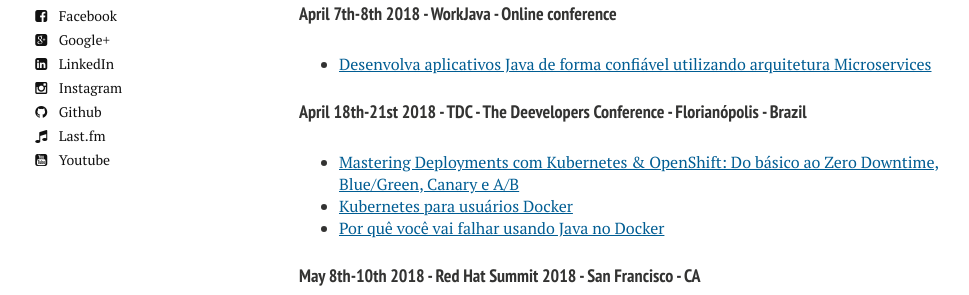
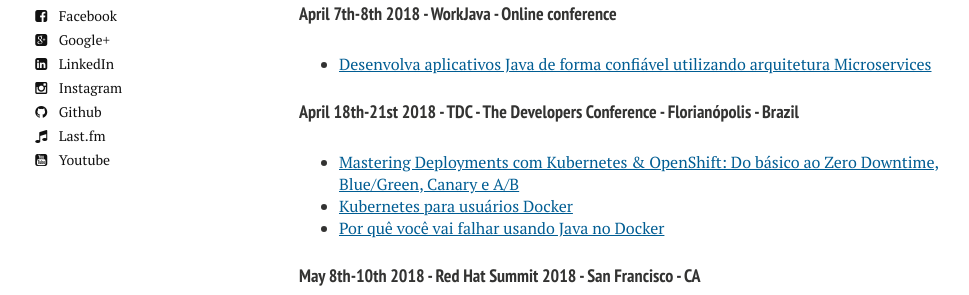
Before and after one commit to rafabene/rafabene.github.io, a Jekyll site: the page built from talks/index.md, in a window 1280 px wide and 900 px high, scrolled down 692 px. Shown: the part 160-455 px from the top of the window, without its empty margins (21-990 px from the left). Built offline with Jekyll 4.4.1, drawn with Linux system fonts in a browser that asks for light colours; nearby versions of some CDN libraries; comment, search, counter and statistics services are not loaded; some of the changed lines change nothing that is shown; some of the changed text lies outside the part shown.

Commit message:
Fix conference names

```diff
--- a/talks/index.md
+++ b/talks/index.md
@@ -20,7 +20,7 @@
 
 - [Desenvolva aplicativos Java de forma confiável utilizando arquitetura Microservices](https://workjava.congressodeti.com.br/)
 
-#### April 18th-21st 2018 - TDC - The Deevelopers Conference - Florianópolis - Brazil
+#### April 18th-21st 2018 - TDC - The Developers Conference - Florianópolis - Brazil
 
 - [Mastering Deployments com Kubernetes & OpenShift: Do básico ao Zero Downtime, Blue/Green, Canary e A/B](http://www.thedevelopersconference.com.br/tdc/2018/florianopolis/trilha-devops)
 - [Kubernetes para usuários Docker](http://www.thedevelopersconference.com.br/tdc/2018/florianopolis/trilha-containers)
@@ -122,29 +122,25 @@
 - **Title:** [12 Factors to Cloud success](http://www.developermarch.com/developersummit/session.html?insert=Rafael2)
 - **Slides:** [http://bit.ly/12factors-app](http://bit.ly/12factors-app)
 
-#### March 27st 2017 - Oracle Code  - New York - NC
+#### March 27st 2017 - Oracle Code  - Washington - D.C.
 
-- **Title:** [12 Factors to cloud success](https://developer.oracle.com/code/newyork)
+- **Title:** [12 Factors to cloud success](https://developer.oracle.com/code/washington-mar-2017)
 - **Slides:** [http://bit.ly/12factors-app](http://bit.ly/12factors-app)
-
 
 #### March 21st 2017 - Oracle Code  - New York - NC
 
-- **Title:** [Develop & Deploy Java apps as resilient Microservices Architectures](https://developer.oracle.com/code/newyork)
+- **Title:** [Develop & Deploy Java apps as resilient Microservices Architectures](https://developer.oracle.com/code/newyork-mar-2017)
 - **Slides:** [http://bit.ly/redhatmsa](http://bit.ly/redhatmsa)
-
 
 #### March 10th 2017 - TriadDevelopers - Winston-Salem - NC
 
 - **Title:** [Develop & Deploy Java apps as resilient Microservices Architectures](http://www.triadconference.com/schedule/)
 - **Slides:** [http://bit.ly/redhatmsa](http://bit.ly/redhatmsa)
 
-
 #### February 22th-24th 2017 - DevNexus 2017 - Atlanta - GA
 
 - **Title:** [Hands-on with Docker, Kubernetes and OpenShift - from basic to advanced features](https://devnexus.com/s/devnexus2017/presentations/15489)
 - **Material:** [OpenShift Hands-on lab in GCE](http://bit.ly/openshift4kb8s)
-
 
 #### January 27th-29th 2017 - DevConf.cz 2017 - Brno - Czech Republic
 
```
